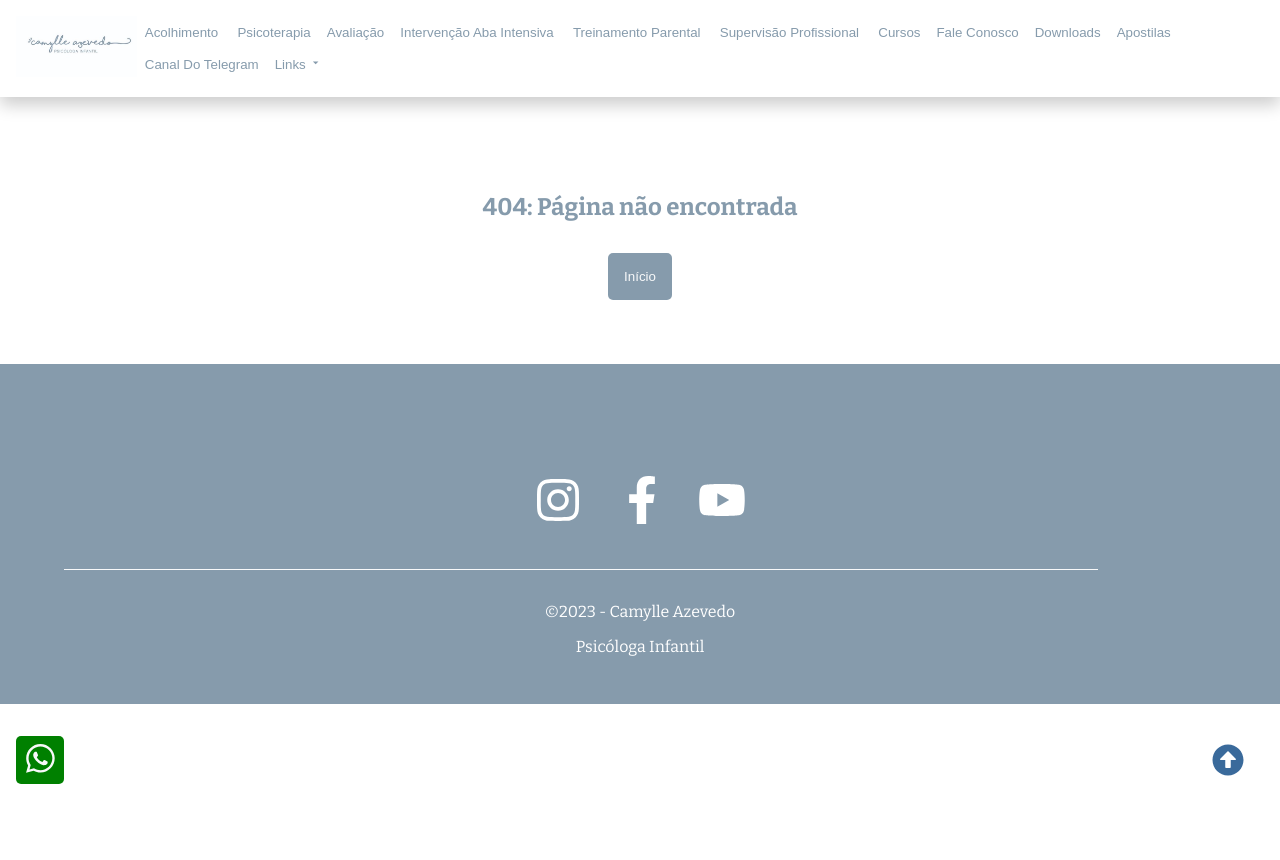
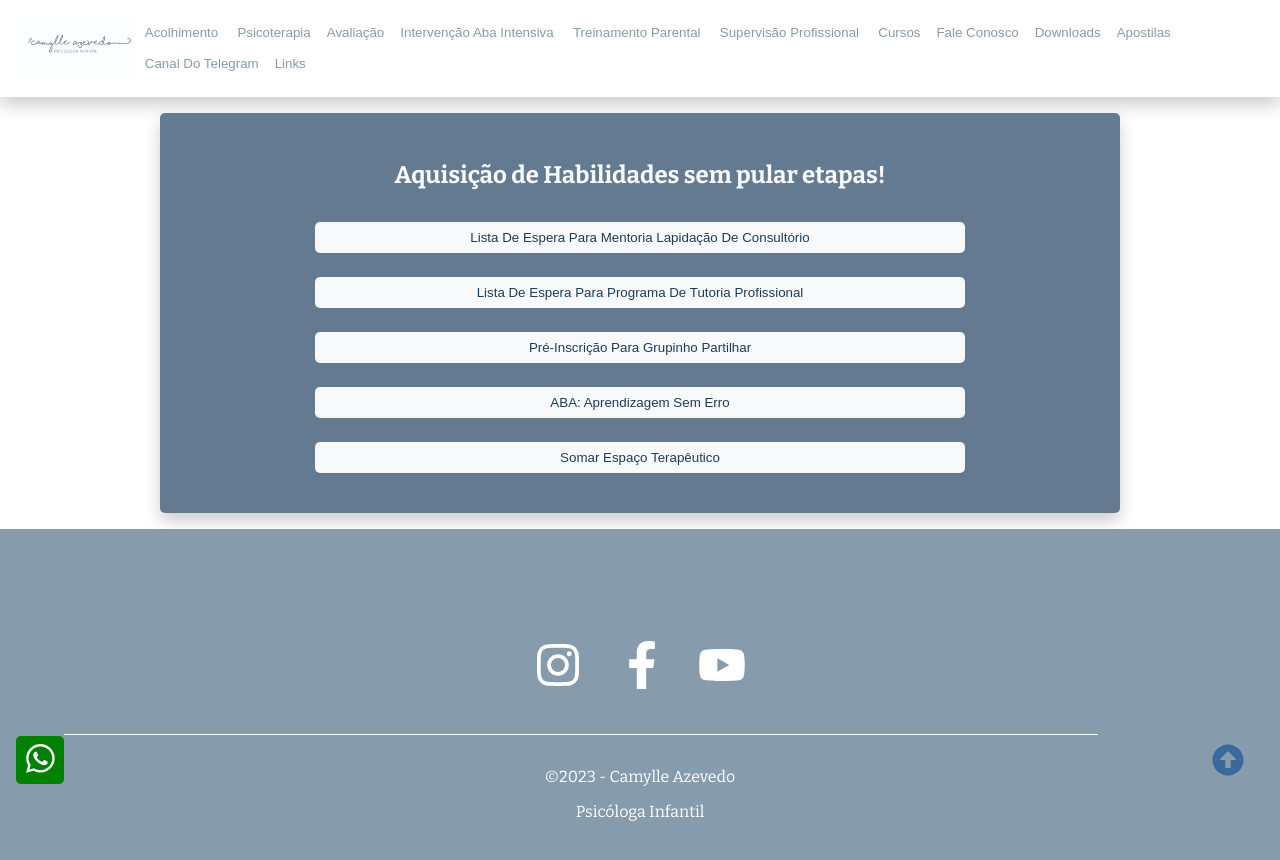
Before and after one commit to jcgsr/set-Camylle, a Gatsby site: page /links in a window 1280 px wide. Before the commit this address had no page. Before the commit the page ends 800 px from the top, so only its background shows below. Built offline with nearby package versions, Linux system fonts and the light colour scheme; Gatsby itself is replaced by a stand-in of ours.

Commit message:
aba links

```diff
--- a/src/assets/css/main.css
+++ b/src/assets/css/main.css
@@ -178,6 +178,51 @@ hr {
 }
 @media screen and (max-width: 456px) {
   .card {
+    width: 90%;
+  }
+}
+
+.card-links {
+  width: 75%;
+  text-align: center;
+  margin: 1rem auto;
+  padding: 1rem;
+  line-height: 1.8rem;
+  background-color: var(--four);
+  box-shadow: var(--shadow-1);
+  border-radius: 5px;
+}
+
+.card-links h1 {
+  color: var(--pri);
+}
+
+.card-links button {
+  background-color: var(--pri);
+  border-radius: 5px;
+  margin-bottom: 1.5rem;
+  width: 70%;
+}
+
+.card-links a {
+  color: var(--sixth);
+}
+
+.card-links button:hover {
+  background-color: var(--sixth);
+  transition: var(--transition);
+}
+
+.card-links a:hover {
+  color: var(--pri);
+  transition: var(--transition);
+}
+
+@media screen and (max-width: 456px) {
+  .card-links {
+    width: 90%;
+  }
+  .card-links button {
     width: 90%;
   }
 }
@@ -394,8 +439,8 @@ hr {
   color: var(--fifth);
   transition: var(--transition);
 }
-
-.dropdown {
+/* DROPDOWN */
+/* .dropdown {
   position: relative;
   display: inline-block;
 }
@@ -419,5 +464,6 @@ hr {
   background-color: var(--pri);
   color: var(--four);
   transition: var(--transition);
-}
+} */
+/* DROPDOWN */
 /* CLASSES */
--- a/src/components/header.tsx
+++ b/src/components/header.tsx
@@ -59,7 +59,10 @@ const Header = () => {
             <Link to="/telegram">
               <button>Canal do Telegram</button>
             </Link>
-            <Link className="dropdown">
+            <Link to="/links">
+              <button>Links</button>
+            </Link>
+            {/* <Link className="dropdown">
               <button>
                 Links <MdArrowDropDown />
               </button>
@@ -68,7 +71,7 @@ const Header = () => {
                   Somar Espaço Terapêutico{" "}
                 </a>
               </div>
-            </Link>
+            </Link> */}
           </div>
 
           <div className="nav-icon">
--- /dev/null
+++ b/src/pages/links.tsx
@@ -0,0 +1,62 @@
+import React from "react";
+import { StaticImage } from "gatsby-plugin-image";
+
+import Layout from "../components/layout";
+import Seo from "../components/seo";
+
+// import { FaTelegramPlane } from "react-icons/fa";
+
+const Links = () => {
+  return (
+    <Layout>
+      <Seo title="Links" description="Página de Links de Camylle" />
+      <main>
+        <article className="card-links">
+          <h1>Aquisição de Habilidades sem pular etapas!</h1>
+          <button className="btn">
+            <a
+              href="https://docs.google.com/forms/d/1_kCOPiVLLk1ucf-kENt-YeBfokuSgGvroTKoCABmqmg/viewform?edit_requested=true"
+              target="new"
+            >
+              Lista de espera para Mentoria Lapidação de Consultório
+            </a>
+          </button>
+          <button className="btn">
+            <a
+              href="https://docs.google.com/forms/d/18sBonNSkurm_1T_JTg6VRmZq5V1rawsWNt4e3UywT-k/viewform?edit_requested=true"
+              target="new"
+            >
+              Lista de espera para Programa de Tutoria Profissional
+            </a>
+          </button>
+          <button className="btn">
+            <a
+              href="https://docs.google.com/forms/d/1IEjHJH1i_xXUxdghk5bO1Vo_93a60nTUyNhnmbi5KyI/viewform?edit_requested=true"
+              target="new"
+            >
+              Pré-inscrição para Grupinho Partilhar
+            </a>
+          </button>
+          <button className="btn">
+            <a
+              href="https://ead.abamais.com/cursos/aprendizagem-sem-erro/"
+              target="new"
+            >
+              ABA: Aprendizagem sem erro
+            </a>
+          </button>
+          <button className="btn">
+            <a
+              href="https://api.whatsapp.com/send?phone=5579816534346&text=Olá! Gostaria de mais informações sobre o Somar Espaço Terapêutico."
+              target="new"
+            >
+              Somar Espaço Terapêutico
+            </a>
+          </button>
+        </article>
+      </main>
+    </Layout>
+  );
+};
+
+export default Links;
```
